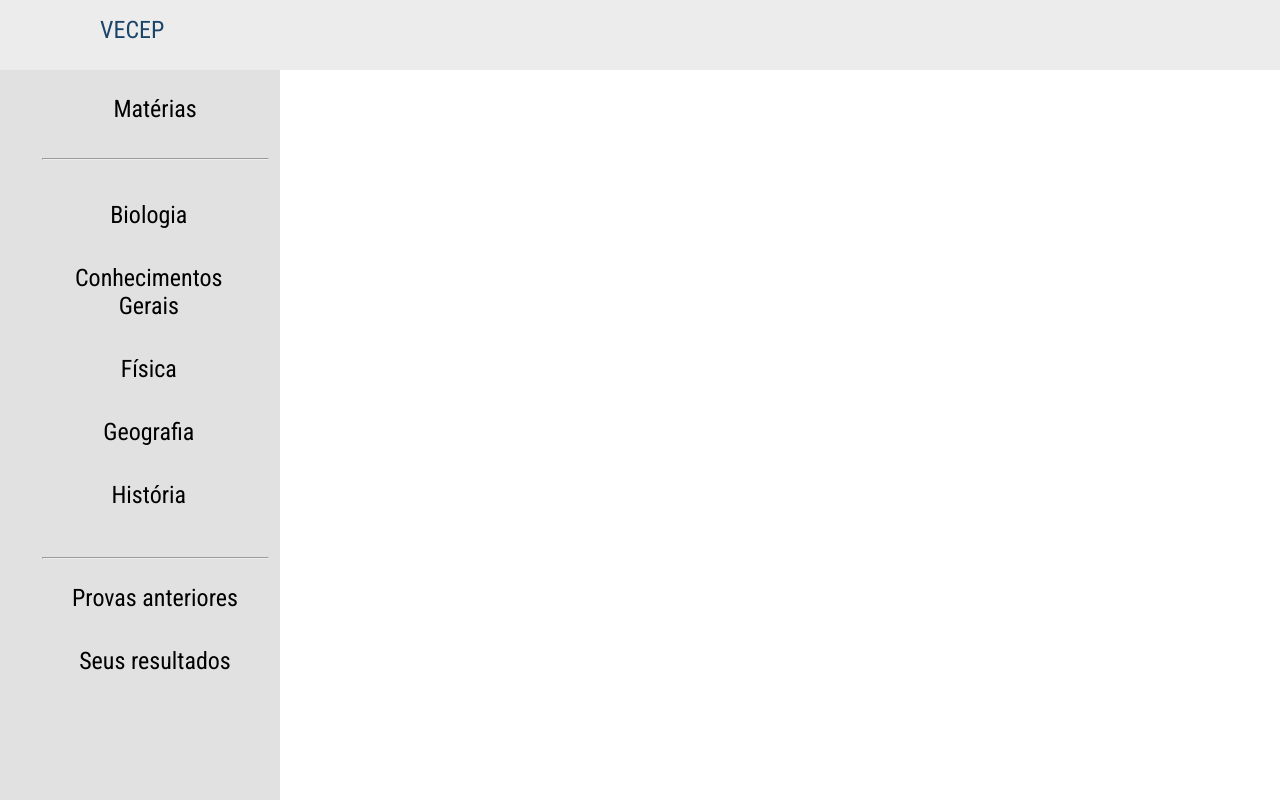
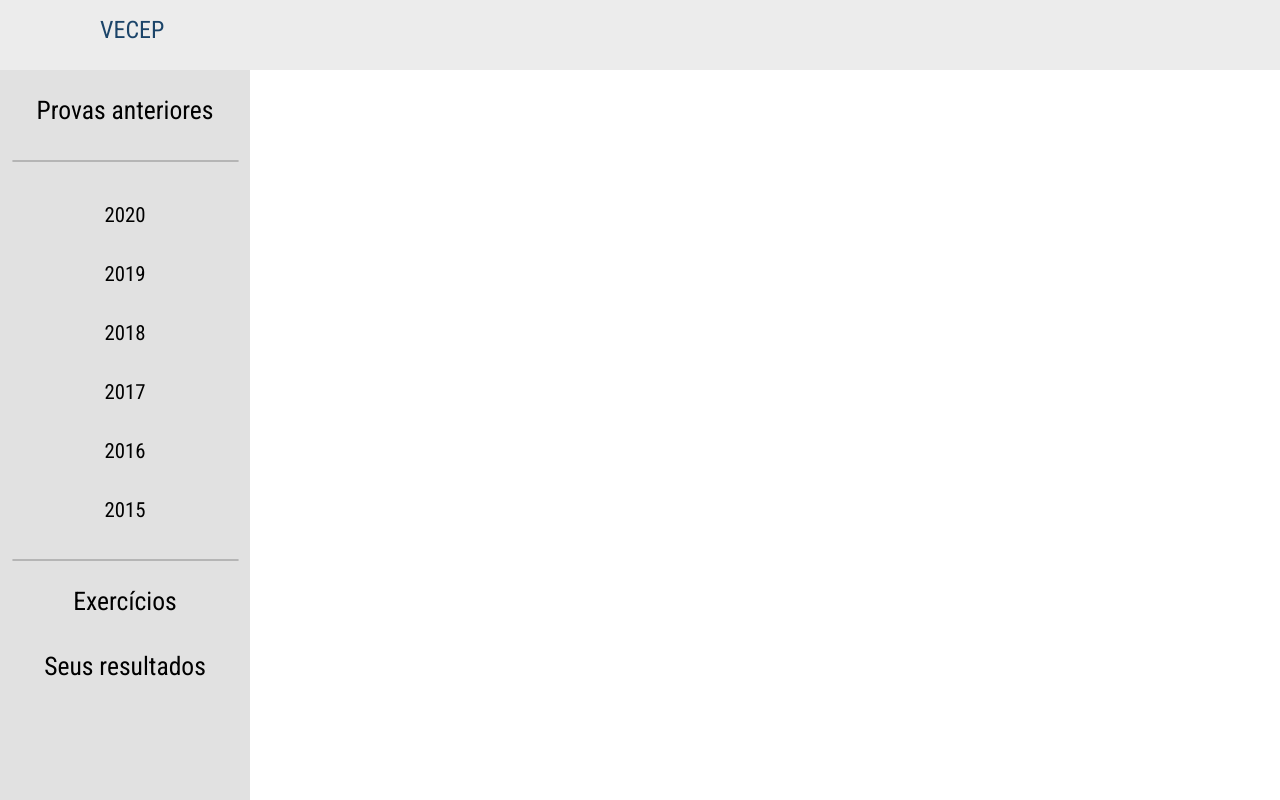
Before and after one commit to vecep/vecep-fuvest, a React (Create React App) app in the folder vecep/: page /provas in a window 1280 px wide. Built offline with nearby package versions, Linux system fonts and the light colour scheme.

Commit message:
Add dynamic SideMenu

```diff
--- a/vecep/src/components/layout/Content.jsx
+++ b/vecep/src/components/layout/Content.jsx
@@ -7,6 +7,8 @@ const Content = () => (
     <Switch>
       <Route exact path="/">
       </Route>
+      <Route exact path="/provas">
+      </Route>
     </Switch>
   </main>
 );
--- a/vecep/src/components/layout/SideMenu.css
+++ b/vecep/src/components/layout/SideMenu.css
@@ -4,7 +4,6 @@
     width: 250px;
     align-items: left;
     justify-content: center;
-    padding-left: 30px;
     background-color: #E1E1E1;
     position: fixed;
     top: 70px;
@@ -13,7 +12,11 @@
 .scroll{
     overflow-y: scroll;
     height:50%;
-    width: 95%;
+    margin: 0 10px;
+}
+
+.side-menu .scroll li a {
+    font-size: 1.3rem;
 }
 
 .side-menu nav{
@@ -28,11 +31,14 @@
 
 .side-menu ul > hr {
     width: 90%;
+    border: 1px solid #B5B5B5;
+    border-radius: 3px;
 }
 
 .side-menu li{
     display: flex;
     margin: 25px;
+    align-items: center;
 }
 
 .side-menu li a {
@@ -40,7 +46,7 @@
     margin-bottom: 10px;
     text-decoration: none;
     color: black;
-    font-size: 1.5rem;
+    font-size: 1.6rem;
     transition: 0.8s;
 }
 
--- a/vecep/src/components/layout/SideMenu.jsx
+++ b/vecep/src/components/layout/SideMenu.jsx
@@ -1,55 +1,84 @@
 import './SideMenu.css'
 import React from 'react'
 import { Link } from 'react-router-dom'
+import { useLocation } from 'react-router-dom'
 
-const SideMenu = props => (
+const SideMenu = props => {
+    const location = useLocation();
+
+    const batata = [
+        {
+            subdirectory: 'exercicios',
+            label: 'Exercícios',
+            subjects: ['Biologia', 'Conhecimentos Gerais', 'Física', 'Geografia', 'História', 'Inglês', 'Língua Portuguesa', 'Matemática', 'Química']
+        },
+        {
+            subdirectory: 'resultados',
+            label: 'Seus resultados',
+            subjects: []
+        },
+        {
+            subdirectory: 'provas',
+            label: 'Provas anteriores',
+            subjects: ['2020', '2019', '2018', '2017', '2016', '2015', '2014', '2013']
+        }
+    ];
+
+    const getCurrentPage = () => {
+        const a = location.pathname.match(/[^/]+$/g).shift(); // \/\w*
+
+        const b = batata.filter(t => t.subdirectory === a).shift();
+
+        return { subdirectory: a, label: b.label}
+    }
+
+    const normalizeWord = (word) => (
+        word.normalize('NFD').replace(/\p{Diacritic}/gu, "")
+    )
+
+    const renderSideItems = () => {
+        const a = batata.reduce((currentSubjects, t) => {
+            if (normalizeWord(t.subdirectory) === getCurrentPage().subdirectory) {
+                currentSubjects.push(t.subjects)
+            }
+            return currentSubjects
+        }, []).shift();
+
+        return (a.map(s => (
+            <li key={s}><a href={`${getCurrentPage()}`}>{s}</a></li>
+        )))
+    }
+
+    const renderTopics = () => {
+        let otherTopics = [];
+
+        batata.filter(t => t.subdirectory !== getCurrentPage().subdirectory && otherTopics.push(t))
+
+        return otherTopics.map(o =>
+            <li key={o.subdirectory}>
+                <Link to={`/${o.subdirectory}`}>{o.label}</Link>
+            </li>
+        )
+    };
+
+    return (
         <aside className='side-menu'>
             <nav>
                 <ul>
                     <li>
-                    <Link to="/">Matérias</Link>
-                </li><hr/>
+                        <Link to={`/${normalizeWord(getCurrentPage().subdirectory)}`}>{getCurrentPage().label}</Link>
+                    </li>
+                    <hr />
                 </ul>
-
                 <ul className="scroll">
-                <li>
-                    <Link to="/">Biologia</Link>
-                </li>
-                <li>
-                    <Link to="/">Conhecimentos Gerais</Link>
-                </li>
-                <li>
-                    <Link to="/">Física</Link>
-                </li>
-                <li>
-                    <Link to="/">Geografia</Link>
-                </li>
-                <li>
-                    <Link to="/">História</Link>
-                </li>
-                <li>
-                    <Link to="/">Inglês</Link>
-                </li>
-                <li>
-                    <Link to="/">Língua Portuguesa</Link>
-                </li>
-                <li>
-                    <Link to="/">Matemática</Link>
-                </li>
-                <li>
-                    <Link to="/">Química</Link>
-                </li>
+                    {renderSideItems()}
                 </ul>
                 <ul>
-                <hr/>
-                <li>
-                    <Link to="/">Provas anteriores</Link>
-                </li>
-                <li>
-                    <Link to="/">Seus resultados</Link>
-                </li>
+                    <hr />
+                    {renderTopics()}
                 </ul>
             </nav>
         </aside>
-)
+    );
+}
 export default SideMenu
```
Lines whose indentation alone changed are shown as unchanged.
